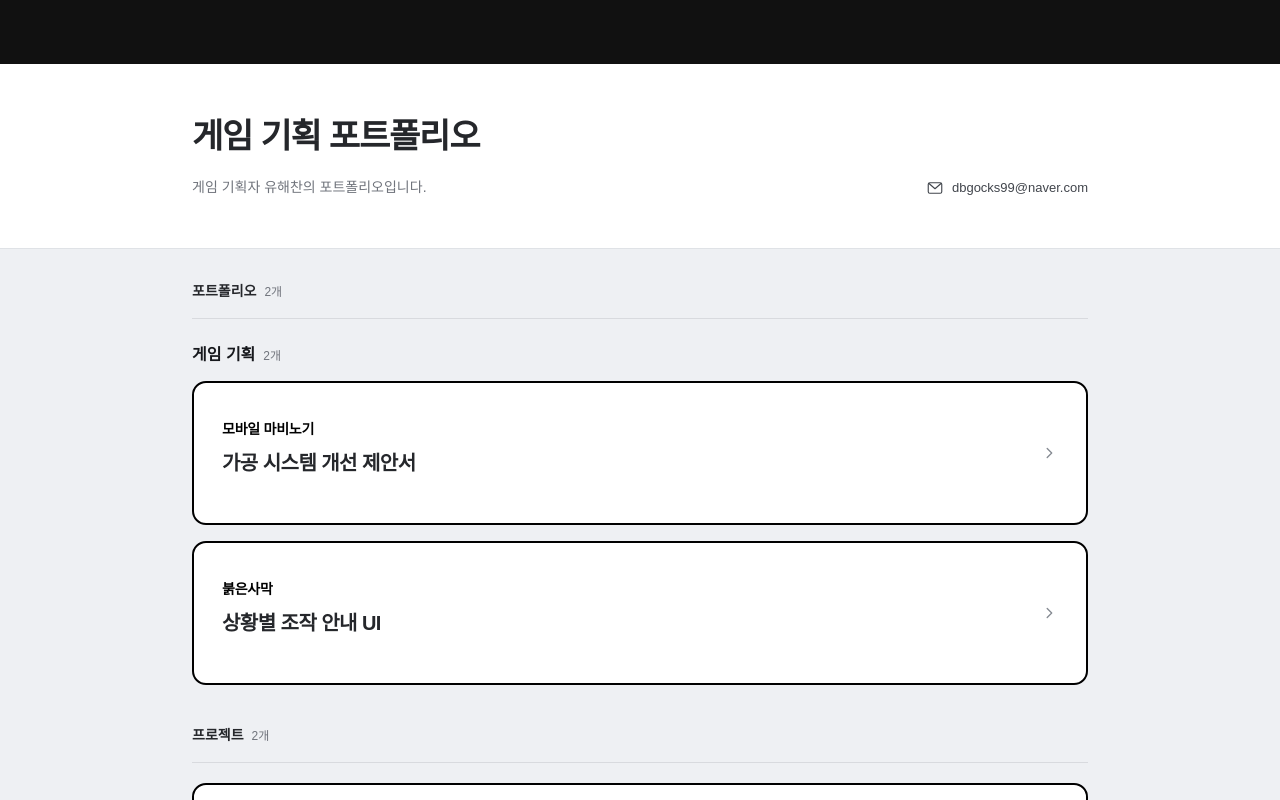
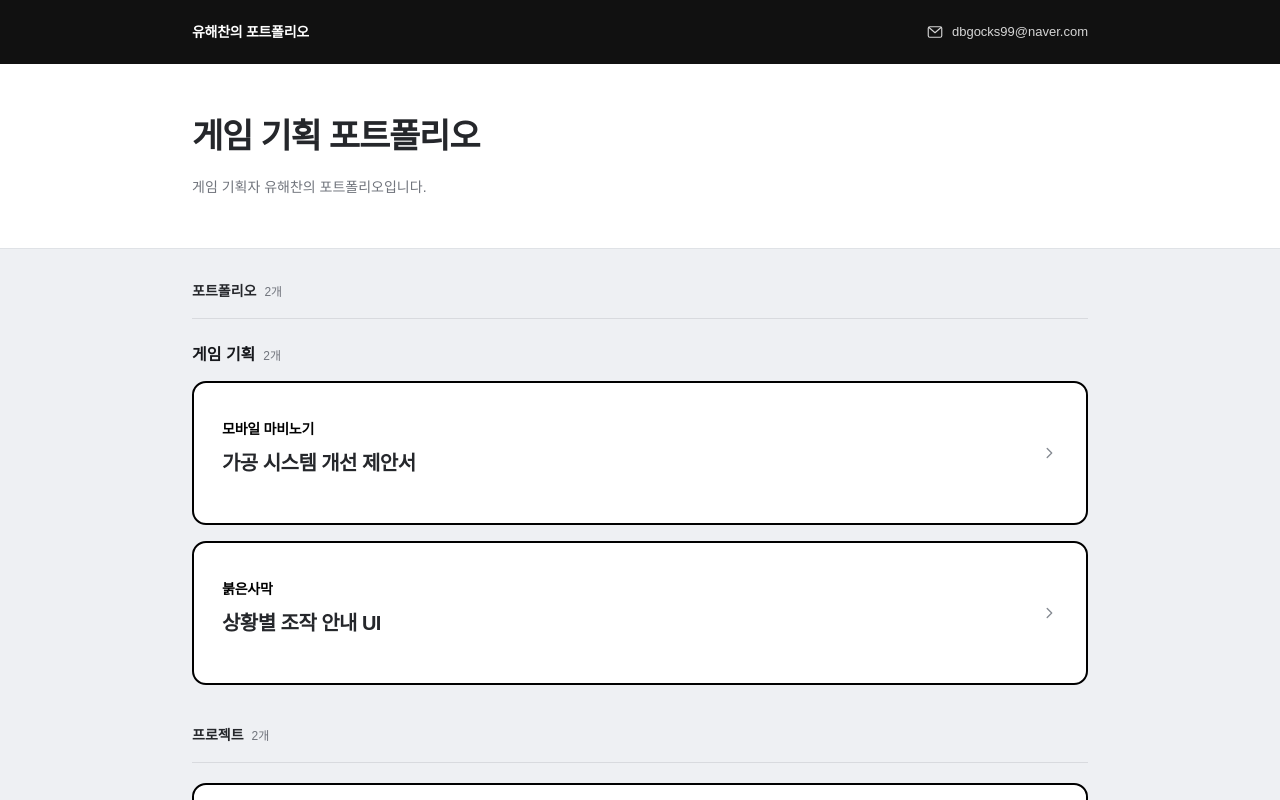
Before and after one commit to yuhaechan/game-portfolio, a Next.js app: page / in a window 1280 px wide. Shown: the top 800 px of the page. Built offline with nearby package versions, Linux system fonts and the light colour scheme.

Commit message:
Show portfolio name and email in header

```diff
--- a/src/app/globals.css
+++ b/src/app/globals.css
@@ -12,6 +12,9 @@ a:focus-visible,button:focus-visible { outline:2px solid var(--accent); outline-
 .site-header-bar { background:#111; color:#fff; }
 .site-header { max-width:960px; min-height:64px; margin:0 auto; padding:12px 32px; display:flex; align-items:center; justify-content:space-between; gap:24px; }
 .site-brand { font-size:14px; font-weight:600; letter-spacing:-.3px; }
+.header-contact { display:inline-flex; align-items:center; gap:8px; color:#d6d6d6; font-size:13px; padding:8px 0; white-space:nowrap; }
+.header-contact svg { width:18px; height:18px; flex-shrink:0; }
+.header-contact:hover { color:#fff; text-decoration:underline; text-underline-offset:4px; }
 .header-link { color:#d6d6d6; font-size:13px; padding:8px 0; }
 .header-link:hover { color:#fff; text-decoration:underline; text-underline-offset:4px; }
 .site-header a:focus-visible { outline-color:#fff; }
@@ -36,11 +39,6 @@ a:focus-visible,button:focus-visible { outline:2px solid var(--accent); outline-
 .intro h1 { font-size:clamp(27px,3.4vw,34px); font-weight:600; line-height:1.45; letter-spacing:-1.2px; margin:0 0 14px; word-break:keep-all; }
 .intro p { color:var(--muted); max-width:660px; font-size:14px; line-height:1.8; margin:0; white-space:pre-wrap; word-break:keep-all; overflow-wrap:anywhere; }
 .intro .author { color:var(--text); font-size:14px; margin-bottom:8px; }
-.intro-contact-row { display:flex; align-items:center; justify-content:space-between; flex-wrap:wrap; gap:12px 24px; }
-.intro-contact-row > p { flex:1 1 280px; min-width:0; }
-.intro-email { display:inline-flex; align-items:center; gap:8px; margin-left:auto; color:#41454c; font-size:13px; line-height:1.8; white-space:nowrap; }
-.intro-email svg { width:18px; height:18px; flex-shrink:0; }
-.intro-email:hover { color:#000; text-decoration:underline; text-underline-offset:4px; }
 .section-title { display:flex; align-items:baseline; gap:8px; padding:0 0 16px; border-bottom:1px solid #d8dade; }
 .section-title h2 { font-size:14px; font-weight:600; margin:0; }
 .section-title span { color:var(--muted); font-size:12px; }
--- a/src/components/portfolio.tsx
+++ b/src/components/portfolio.tsx
@@ -105,7 +105,7 @@ export function Portfolio({ snapshot, projectId }: { snapshot: PortfolioSnapshot
   }
   return <>
     <a className="skip-link" href="#main">본문으로 이동</a>
-    <header className="site-header-bar" aria-hidden="true"><div className="site-header" /></header>
+    <header className="site-header-bar"><div className="site-header"><span className="site-brand">유해찬의 포트폴리오</span><a className="header-contact" href="mailto:dbgocks99@naver.com"><svg viewBox="0 0 24 24" fill="none" aria-hidden="true"><rect x="3" y="5" width="18" height="14" rx="2" stroke="currentColor" strokeWidth="1.5" /><path d="m4 6 8 7 8-7" stroke="currentColor" strokeWidth="1.5" strokeLinecap="round" strokeLinejoin="round" /></svg><span>dbgocks99@naver.com</span></a></div></header>
     <main id="main" className={`portfolio-main${active ? (originalPdf(active) ? " portfolio-document" : "") : " portfolio-home"}`}>
       {preview && <p className="preview-banner">로컬 미리보기 · 비공개 프로젝트 포함</p>}
       {active ? <>
@@ -133,7 +133,7 @@ export function Portfolio({ snapshot, projectId }: { snapshot: PortfolioSnapshot
           </figure>)}
         </section>}
       </> : <>
-        <section className="intro" aria-labelledby="portfolio-title"><div className="section-inner"><h1 id="portfolio-title">{data.title}</h1>{data.name && <p className="author">{data.name}</p>}<div className="intro-contact-row">{data.introduction && <p>{data.introduction}</p>}<a className="intro-email" href="mailto:dbgocks99@naver.com"><svg viewBox="0 0 24 24" fill="none" aria-hidden="true"><rect x="3" y="5" width="18" height="14" rx="2" stroke="currentColor" strokeWidth="1.5" /><path d="m4 6 8 7 8-7" stroke="currentColor" strokeWidth="1.5" strokeLinecap="round" strokeLinejoin="round" /></svg><span>dbgocks99@naver.com</span></a></div></div></section>
+        <section className="intro" aria-labelledby="portfolio-title"><div className="section-inner"><h1 id="portfolio-title">{data.title}</h1>{data.name && <p className="author">{data.name}</p>}{data.introduction && <p>{data.introduction}</p>}</div></section>
         {collection("portfolio", "포트폴리오")}
         {collection("project", "프로젝트")}
       </>}
```
